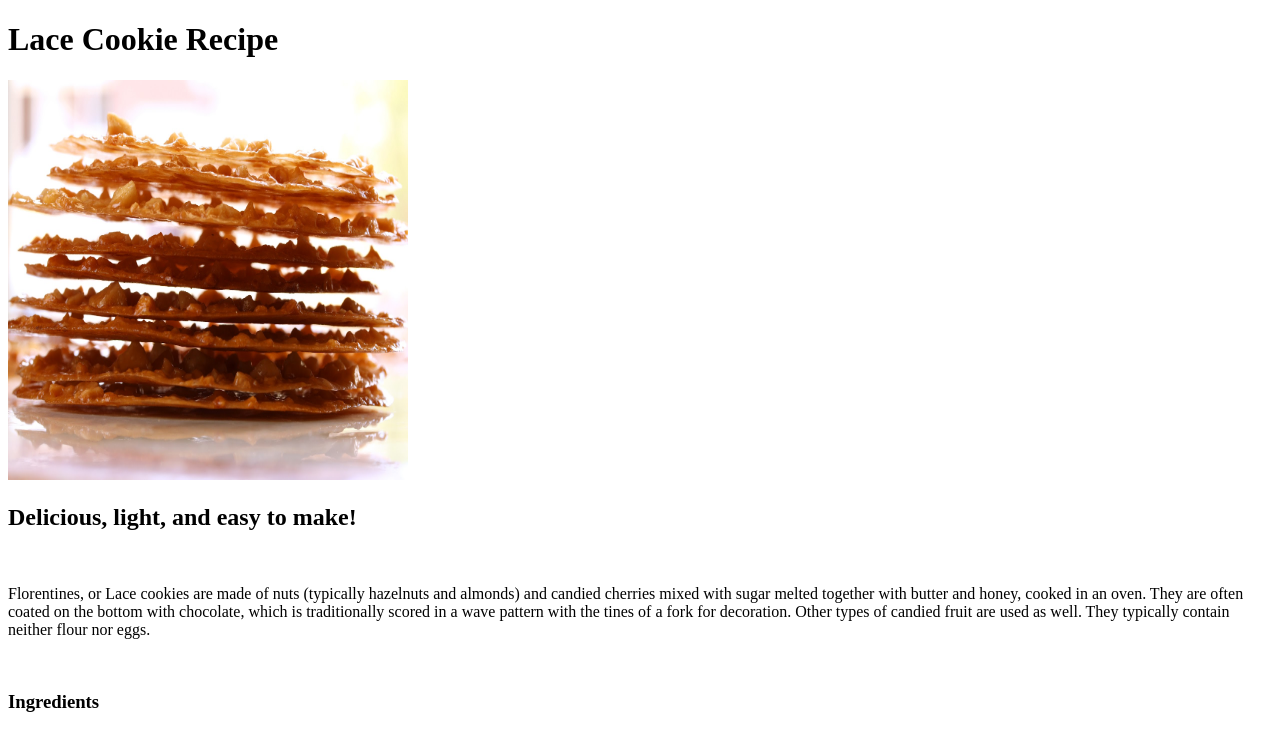
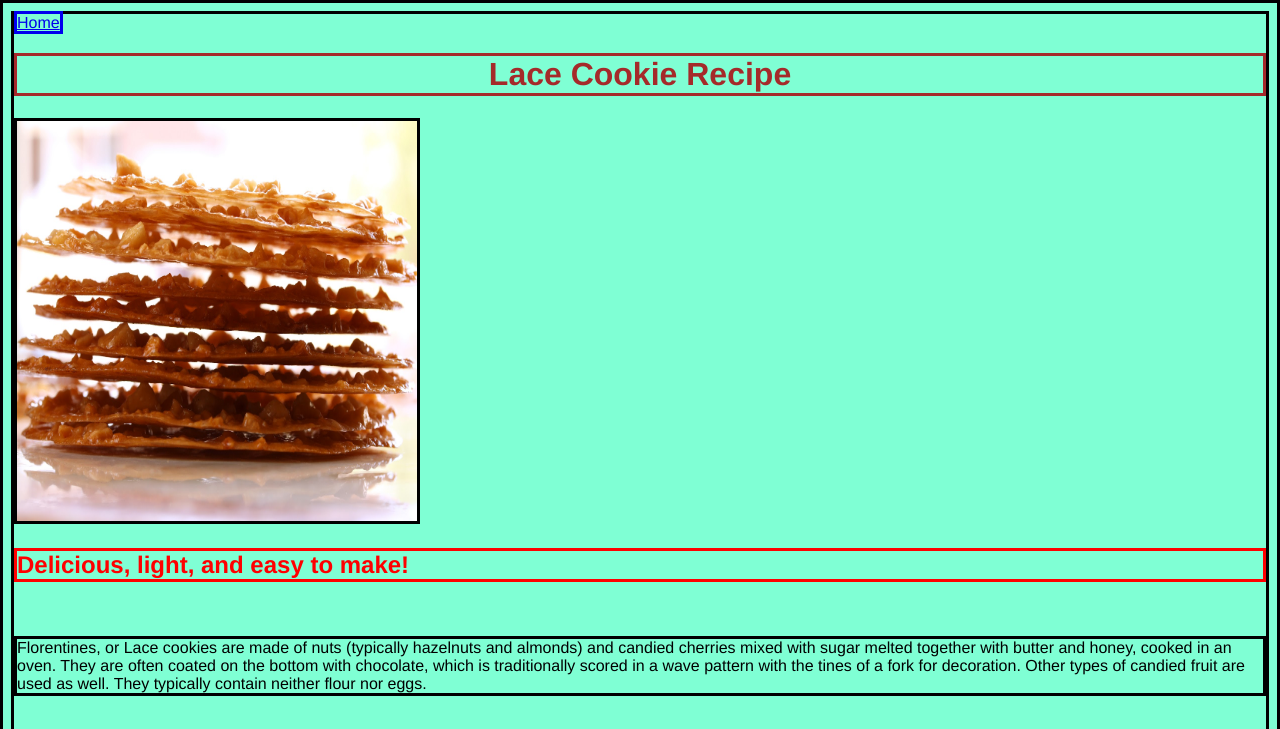
Before and after one commit to slight6/Odin_recipes, a plain HTML site: page recipes/lace_cookie.html in a window 1280 px wide. Shown: the top 729 px of the page. Drawn offline with Linux system fonts and the light colour scheme.

Commit message:
added some ugly styling

```diff
--- a/recipes/lace_cookie.html
+++ b/recipes/lace_cookie.html
@@ -5,8 +5,10 @@
     <meta http-equiv="X-UA-Compatible" content="IE=edge">
     <meta name="viewport" content="width=device-width, initial-scale=1.0">
     <title>Lace Cookie</title>
+    <link rel="stylesheet" href="../style.css">
 </head>
 <body>
+    <a href="../index.html">Home</a>
     <h1>Lace Cookie Recipe</h1>
     <img src="./res/lace_cookie.JPG" width="400" height="400">
     <h2>Delicious, light, and easy to make!</h2>
--- a/style.css
+++ b/style.css
@@ -0,0 +1,29 @@
+* {
+    font-family: 'Franklin Gothic Medium', 'Arial Narrow', Arial, sans-serif;
+    background-color: aquamarine;
+    border-style: solid;
+}
+
+h1 {
+    color: brown;
+    text-justify: auto;
+    align-items: center;
+    text-align: center;
+
+}
+h2 {
+    color: red;
+}
+h3 {
+    color: red;
+}
+
+img {
+    align-content: center;
+}
+
+p
+
+ul
+li
+ol
```
Also changed, not shown: index.html (+1 -0 lines), recipes/masoor_dal.html (+2 -0 lines), recipes/unbelievable_chicken.html (+2 -0 lines).
